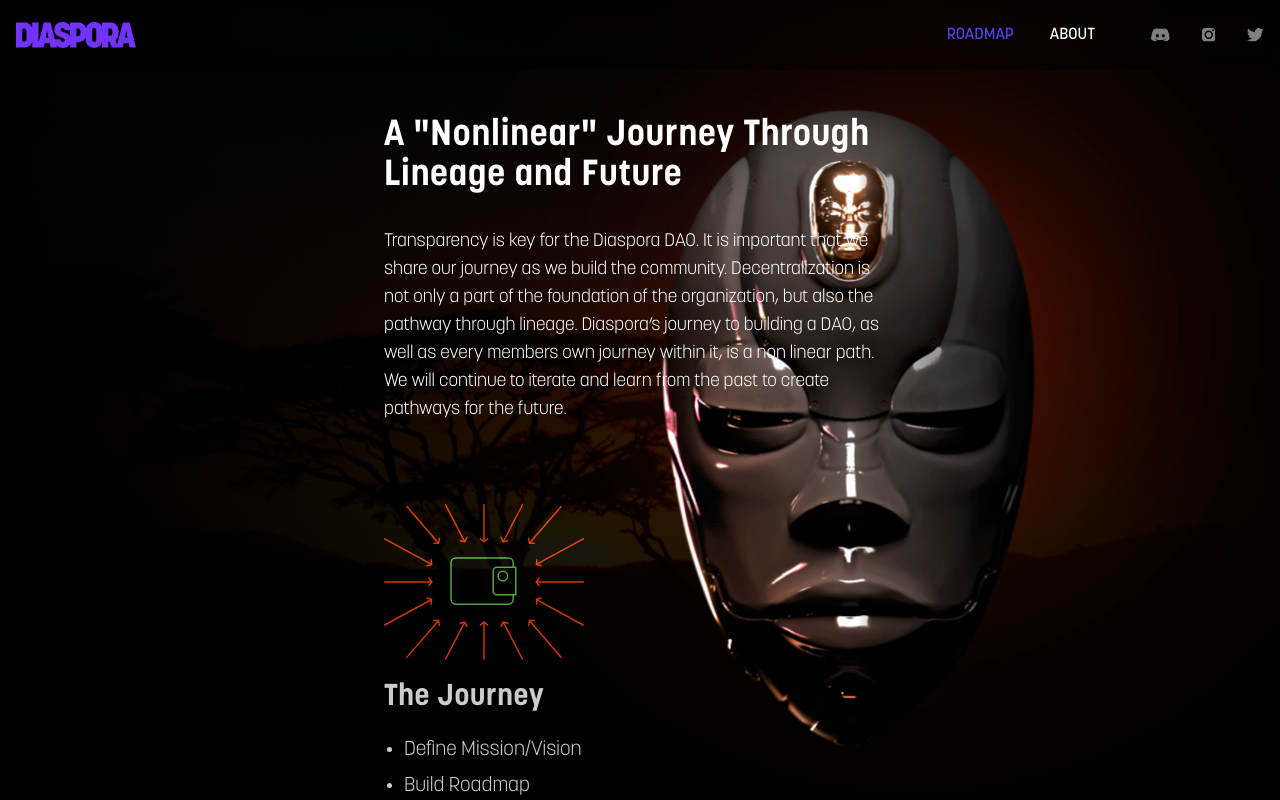
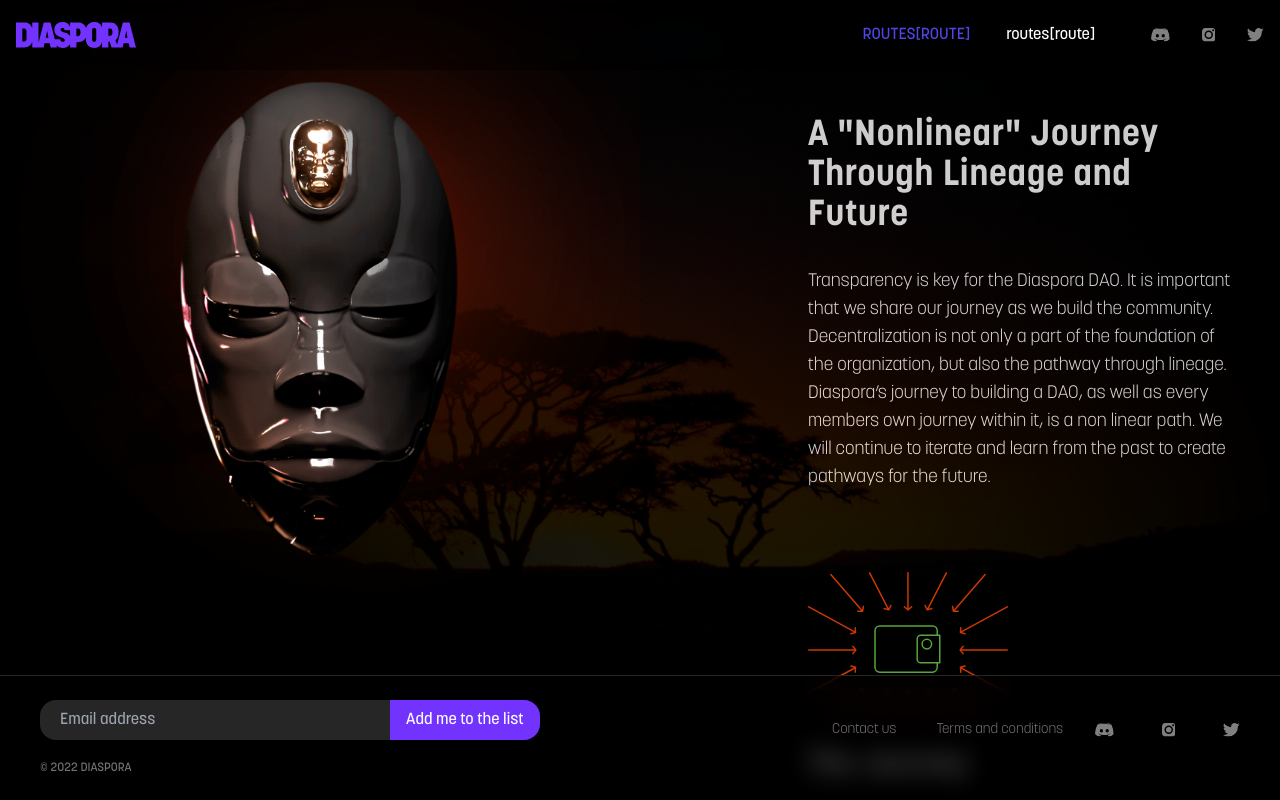
Before and after one commit to diaspora-labs/diaspora-site, a Next.js app: page /roadmap in a window 1280 px wide. Shown: the top 800 px of the page. Built offline with nearby package versions, Linux system fonts and the light colour scheme.

Commit message:
Navigation bar

```diff
--- a/components/Nav.tsx
+++ b/components/Nav.tsx
@@ -1,28 +1,29 @@
 import React from "react"
 import Link from "next/link"
 import { useRouter } from "next/router"
+import cls from "classnames"
 
 export const Nav = () => {
   const router = useRouter()
 
+  const baseClasses = "transition ease-in-out hover:text-indigo-600"
+  const routes = {
+    // "/gallery": "gallery",
+    "/roadmap": "roadmap",
+    "/whitepaper": "about",
+  }
+
   return (
     <div className="flex items-center space-x-1">
-      {/* TODO: uncomment after launching gallery */}
-      {/* <div className="p-4">
-        <Link href="/gallery">
-          <a className={router.pathname == "/team" ? "koro text-indigo-600" : ""}>GALLERY</a>
-        </Link>
-      </div> */}
-      <div className="p-4">
-        <Link href="/roadmap">
-          <a className={router.pathname == "/roadmap" ? "koro text-indigo-600" : ""}>ROADMAP</a>
-        </Link>
-      </div>
-      <div className="p-4">
-        <Link href="/whitepaper">
-          <a className={router.pathname == "/whitepaper" ? "koro text-indigo-600" : ""}>ABOUT</a>
-        </Link>
-      </div>
+      {Object.keys(routes).map((route, i) => (
+        <div className="p-4" key={`route-${i}`}>
+          <Link href={route}>
+            <a className={cls(baseClasses, router.pathname == route ? "koro uppercase text-indigo-600" : "")}>
+              routes[route]
+            </a>
+          </Link>
+        </div>
+      ))}
     </div>
   )
 }
--- a/pages/roadmap.tsx
+++ b/pages/roadmap.tsx
@@ -1,7 +1,5 @@
-import React, { useEffect, useRef, useState } from "react"
+import React, { useCallback, useEffect, useMemo, useRef, useState } from "react"
 import Image from "next/image"
-import lottie from "lottie-web"
-import { isMobile } from "react-device-detect"
 import MaskImage from "../public/images/roadmap/mask.png"
 import { Layout } from "../components/Layout"
 import { CrowdFundingIcon } from "../components/Roadmap/CrowdFundingIcon"
@@ -9,8 +7,57 @@ import { MintAncestorIcon } from "../components/Roadmap/MintAncestorIcon"
 import { StructureIcon } from "../components/Roadmap/StructureIcon"
 import { PathwaysIcon } from "../components/Roadmap/PathwaysIcon"
 import { InstitutionIcon } from "../components/Roadmap/InstitutionIcon"
+import { HomeFooter } from "../components/Home/HomeFooter"
 
 const Roadmap = () => {
+  return (
+    <Layout>
+      <div className="fixed inset-0 z-0 w-full bg-roadmap-bg bg-cover"></div>
+
+      <div className="container flex flex-col lg:flex-row-reverse lg:align-top">
+        <div className="left-0 flex w-full flex-row content-center items-center lg:fixed lg:w-1/2 lg:items-start">
+          <Image src={MaskImage} />
+        </div>
+        <div className="mb-30 max-w-lg px-10">
+          <div className="flex flex-col lg:mt-5">
+            <p className="py-8 text-3xl font-bold tracking-wide text-white md:text-4xl lg:pt-24">{pageTitle}</p>
+            <p className="text-lg font-light text-white">{pageSubTitle}</p>
+          </div>
+
+          {sections.map((item, index) => {
+            const Icon = item.icon
+
+            return (
+              <div key={index} className="my-20">
+                <div className="mb-5 w-[200px]">
+                  <Icon />
+                </div>
+                <div className="mb-5">
+                  <div>
+                    <p className={"my-5 max-w-2xl text-3xl font-bold tracking-wide text-white"}>{item.title}</p>
+
+                    <ul className="ml-5">
+                      {item.list.map((item) => {
+                        return (
+                          <li key={item} className={"mt-2 mr-2 w-full list-disc text-xl font-light text-white"}>
+                            {item}
+                          </li>
+                        )
+                      })}
+                    </ul>
+                  </div>
+                </div>
+              </div>
+            )
+          })}
+        </div>
+      </div>
+
+      <HomeFooter fixed />
+    </Layout>
+  )
+}
+
 const sections = [
   {
     icon: CrowdFundingIcon,
@@ -47,55 +94,8 @@ const Roadmap = () => {
   },
 ]
 
-  const pageTitle = `A "Nonlinear" Journey Through Lineage and Future`
+const pageTitle = `A "Nonlinear" Journey
+Through Lineage and Future`
 const pageSubTitle = `Transparency is key for the Diaspora DAO. It is important that we share our journey as we build the community. Decentralization is not only a part of the foundation of the organization, but also the pathway through lineage. Diaspora’s journey to building a DAO, as well as every members own journey within it, is a non linear path. We will continue to iterate and learn from the past to create pathways for the future.`
 
-  return (
-    <Layout>
-      <div className="fixed inset-0 z-0 w-full bg-roadmap-bg bg-cover"></div>
-
-      <div className="mx-auto max-w-lg">
-        <div className="flex flex-row ">
-          <div className="z-10 mt-[65vh] flex flex-col lg:mt-5">
-            <p className="py-8 pt-24 text-3xl font-bold tracking-wide text-white md:text-4xl">{pageTitle}</p>
-            <p className="text-lg font-light text-white">{pageSubTitle}</p>
-          </div>
-          <div className="absolute right-0 z-0 w-full md:fixed md:h-[860px] md:w-[860px]">
-            <Image src={MaskImage} />
-          </div>
-        </div>
-      </div>
-
-      <div className="mb-30 mx-auto max-w-lg">
-        {sections.map((item, index) => {
-          const Icon = item.icon
-
-          return (
-            <div key={index} className="my-20">
-              <div className="mb-5 w-[200px]">
-                <Icon />
-              </div>
-              <div className="mb-5">
-                <div>
-                  <p className={"my-5 max-w-2xl text-3xl font-bold tracking-wide text-white"}>{item.title}</p>
-
-                  <ul className="ml-5">
-                    {item.list.map((item) => {
-                      return (
-                        <li key={item} className={"mt-2 mr-2 w-full list-disc text-xl font-light text-white"}>
-                          {item}
-                        </li>
-                      )
-                    })}
-                  </ul>
-                </div>
-              </div>
-            </div>
-          )
-        })}
-      </div>
-    </Layout>
-  )
-}
-
 export default Roadmap
```
Lines whose indentation alone changed are shown as unchanged.
